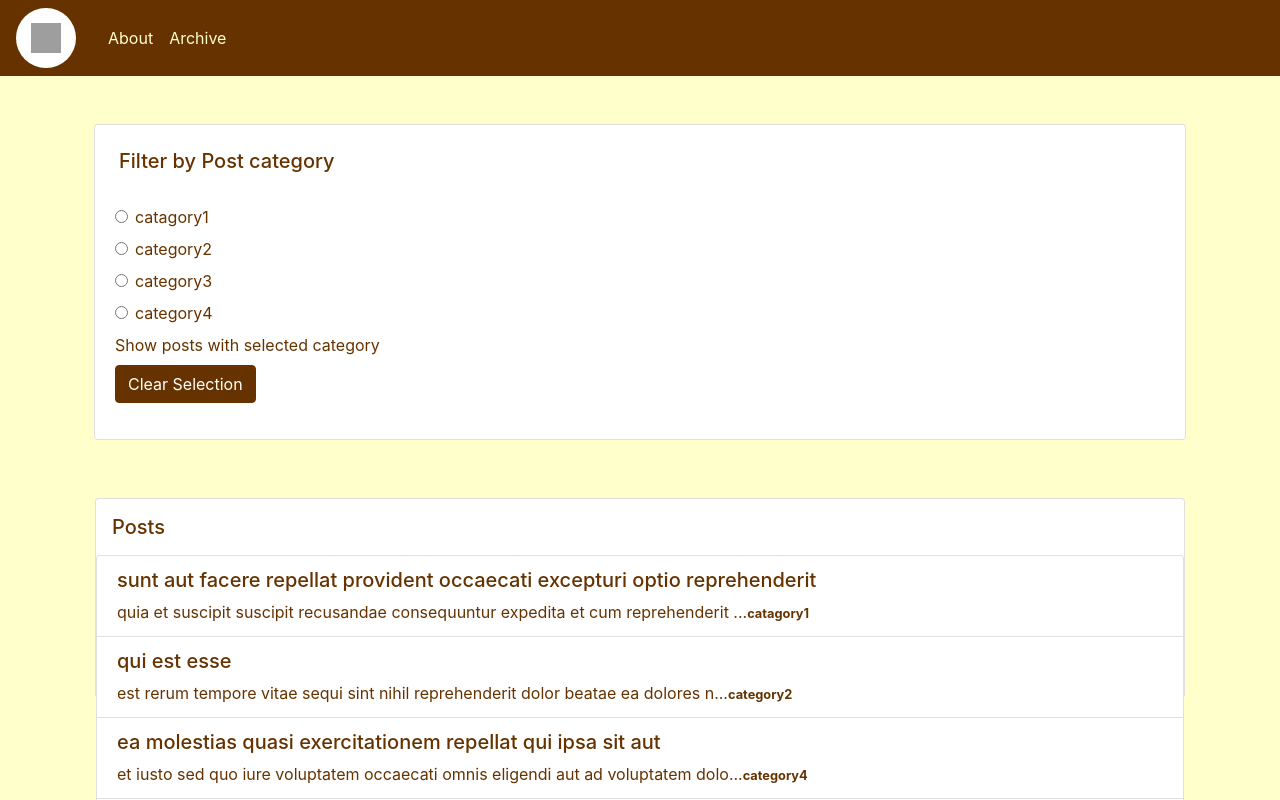
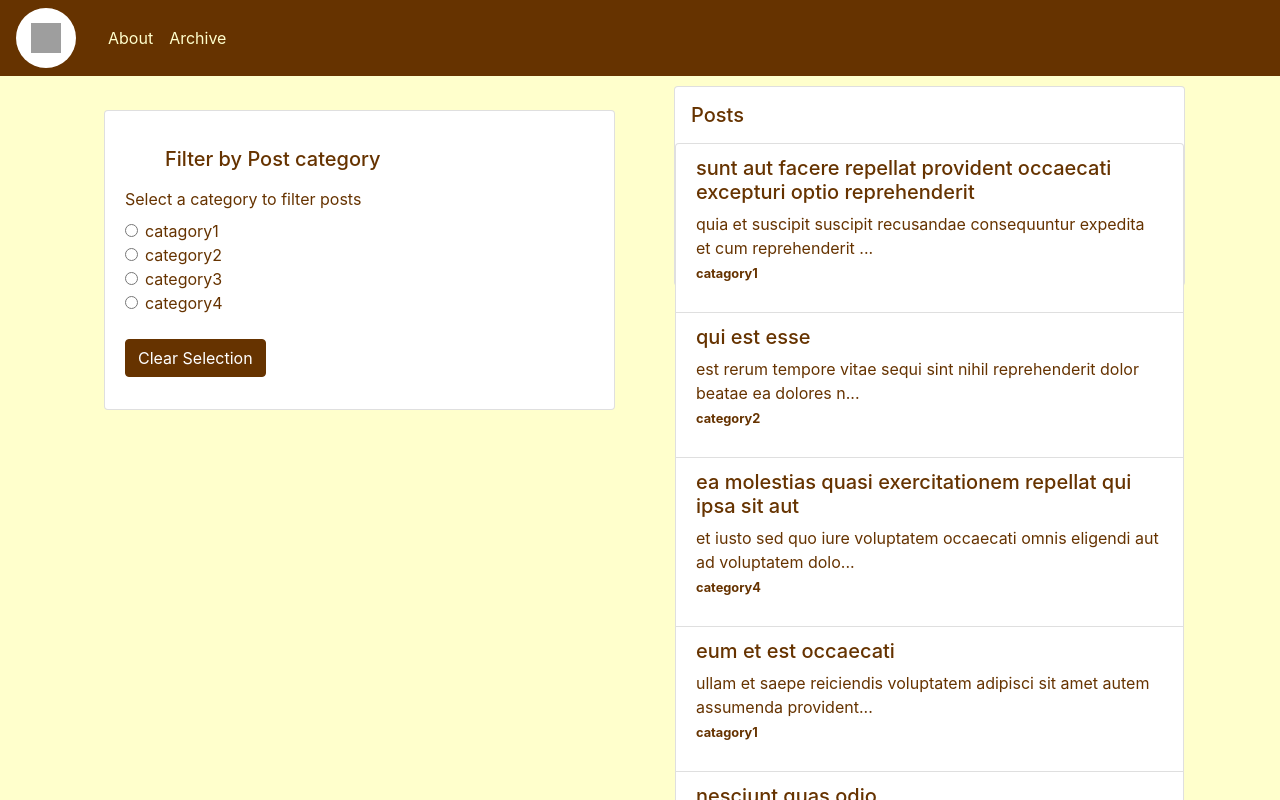
Before and after one commit to victorkane/basic-blog, a React (Create React App) app: page / in a window 1280 px wide. Shown: the top 800 px of the page. Built offline with nearby package versions, Linux system fonts and the light colour scheme; grey boxes are pictures that could not be loaded.

Commit message:
Converted option list to React Bootstrap Form components, and applied layout and styling modifications

```diff
--- a/src/pages/Posts/index.js
+++ b/src/pages/Posts/index.js
@@ -4,6 +4,8 @@ import Row from 'react-bootstrap/Row'
 import Col from 'react-bootstrap/Col'
 import Card from 'react-bootstrap/Card'
 import ListGroup from 'react-bootstrap/ListGroup'
+import Form from 'react-bootstrap/Form'
+import Button from 'react-bootstrap/Button'
 import './index.scss'
 
 // file obtained by: curl https://jsonplaceholder.typicode.com/posts > posts.json
@@ -32,52 +34,42 @@ const Posts = () => {
         variant="flush">
         <h5>{post.title}</h5>
         {post.body.substr(0,80) + '...'}
-				<small><strong>{post.category}</strong></small>
+				<p><small><strong>{post.category}</strong></small></p>
       </ListGroup.Item>
 		} else {
 		  return null;
 	  }
   })
   const theCategoryOptions = categoryList.map((category,i) => {
-		return <div className="form-check" key={i}>
-        <label>
-				  <input
-            type="radio"
-            name="react-tips"
-            value={category}
-            checked={selectedCategory === category }
-					  onChange={handleOptionChange}
-            className="form-check-input"
-			    />
-					  {category}
-			  </label>
-      </div>
+		return <Form.Check
+		          key={i}
+							type="radio"
+							onChange={handleOptionChange}
+					  	value={category}
+							label={category}
+							checked={selectedCategory === category}
+					 >
+					 </Form.Check>
     })
   return (
   	<>
-       <Container className="Filter mb-4">
+       <Container className="Posts mb-4">
           <Row>
-				    <Col className="mt-4 p-4" sm={12}>
-				      <Card>
-				        <Card.Title className="px-4 pt-4 pb-0">Filter by Post category</Card.Title>
+				    <Col className="p-4">
+				      <Card style={{height:300 + 'px'}}>
 				        <Card.Body>
-                    <form onSubmit={handleFormSubmit}>
-					            {theCategoryOptions}
-                      <div className="form-group">
-				                <div>Show posts with selected category</div>
-                        <button className="btn btn-primary mt-2" type="submit">
+				          <Card.Title className="px-4 pt-0 pb-0">Filter by Post category</Card.Title>
+                    <Form onSubmit={handleFormSubmit}>
+                        <Form.Label>Select a category to filter posts</Form.Label>
+					              {theCategoryOptions}
+                        <Button className="mt-4" variant="primary" type="submit">
                           Clear Selection
-                        </button>
-                      </div>
-                    </form>
+                        </Button>
+                    </Form>
 				        </Card.Body>
 				      </Card>
             </Col>
-				  </Row>
-			  </Container>
-        <Container className="Posts">
-          <Row>
-            <Col sm={12}>
+            <Col>
               <Card>
 							  <Card.Title>Posts</Card.Title>
                 <ListGroup>
```
